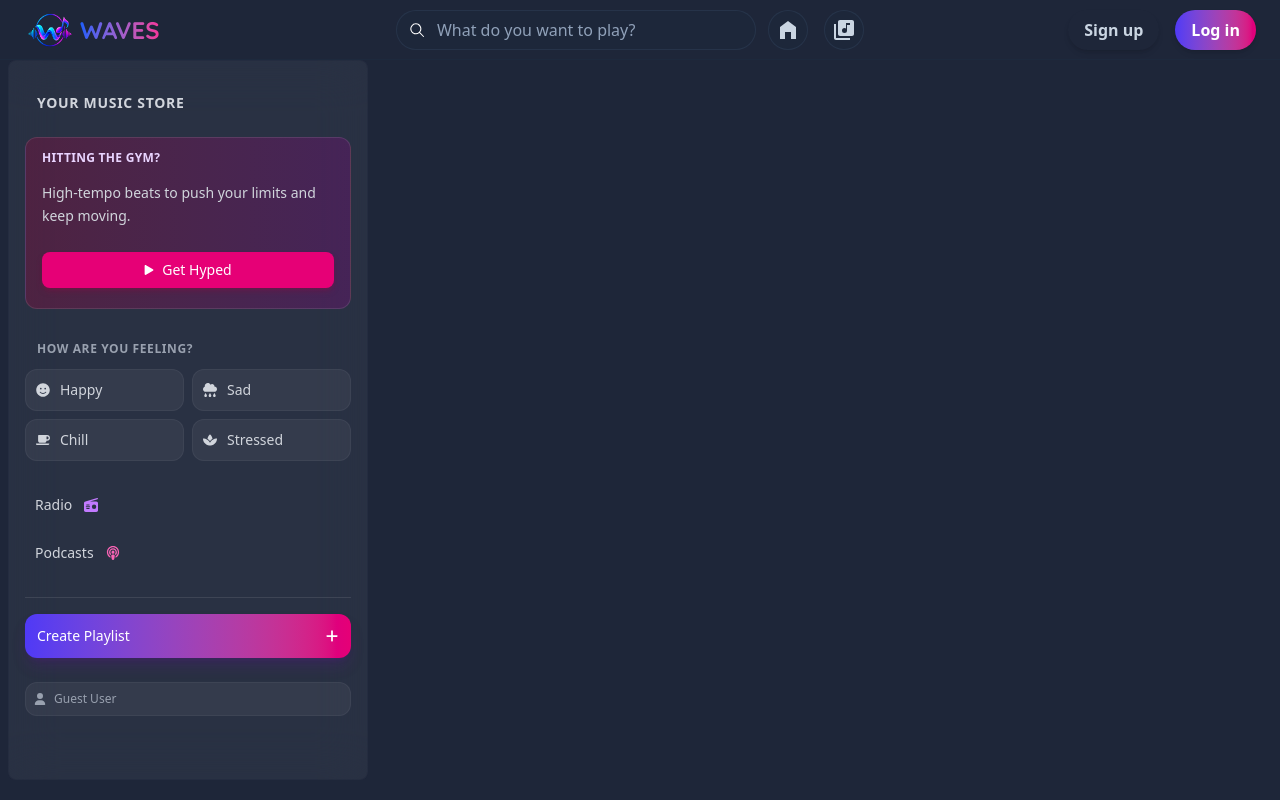
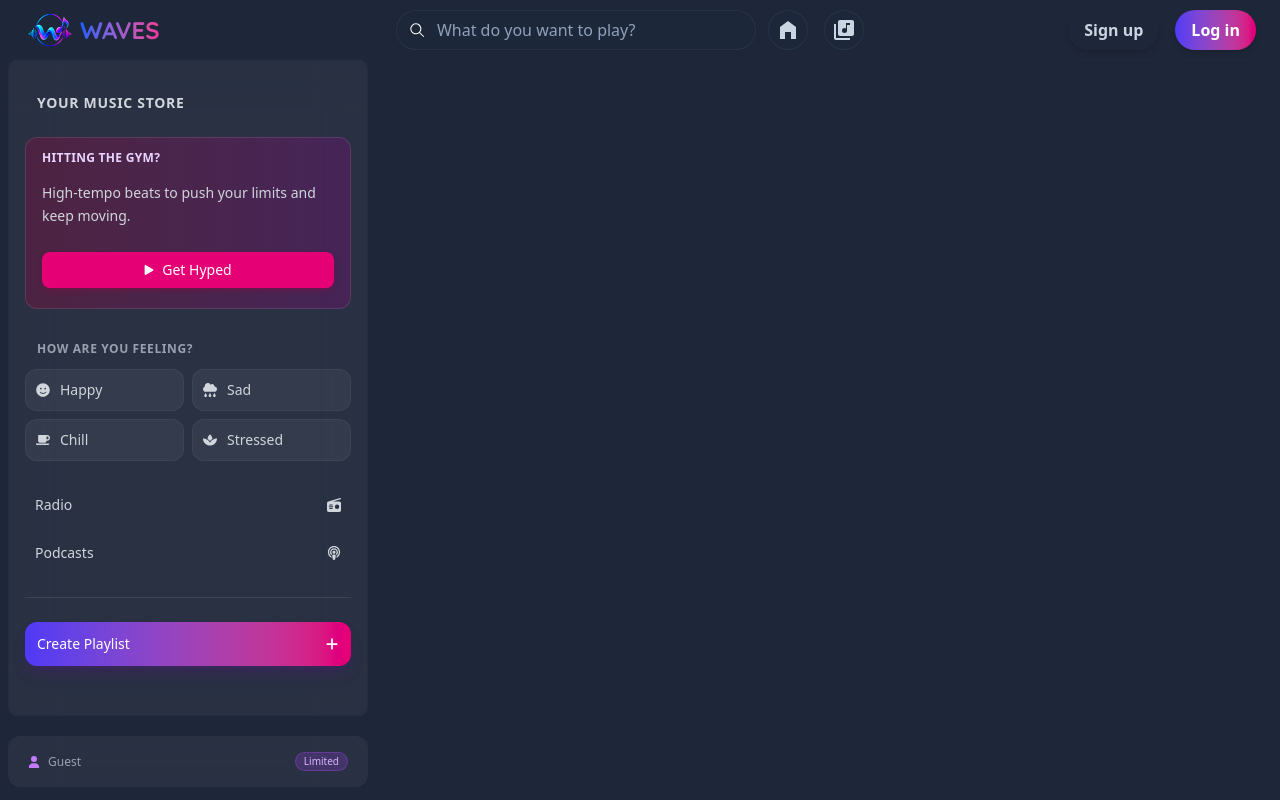
Before and after one commit to shashinirathnayake2111-afk/Waves-Premium_Music_Website, a Next.js app: page / in a window 1280 px wide. Built offline with nearby package versions, Linux system fonts and the light colour scheme.

Commit message:
Add profile card aside to the sidebar

```diff
--- a/src/components/Sidebar.tsx
+++ b/src/components/Sidebar.tsx
@@ -74,8 +74,11 @@ export default function Sidebar() {
 
   return (
     <div>
-      <aside className="fixed left-2 top-15 bg-white/5 backdrop-blur-xl border border-[#091227]/10 w-90 h-[90vh] rounded-lg p-4 overflow-y-auto">
+      <aside className="fixed left-2 top-15 w-90 h-[82vh] flex flex-col gap-3">
 
+        <div className=" bg-white/5 backdrop-blur-xl border border-[#091227]/10 rounded-lg p-4 overflow-y-auto flex-1 flex flex-col justify-between">
+
+          <div>
             <h2 className="font-semibold uppercase text-sm text-gray-300 tracking-wider mb-6 mt-4 px-3">
               Your Music Store
             </h2>
@@ -123,57 +126,66 @@ export default function Sidebar() {
                 </div>
               </div>
 
-          <li>
+              <li className="">
                 <button
                   onClick={() => router.push('/radio')}
-              className="flex items-center gap-3 w-full p-2.5 rounded-xl text-gray-300 hover:text-white hover:bg-white/5 transition-all text-sm font-medium"
+                  className="flex items-center justify-between gap-3 w-full p-2.5 rounded-xl text-gray-300 hover:text-white hover:bg-white/5 transition-all text-sm font-medium"
                 >
                   <span>Radio</span>
-              <FaRadio className="text-purple-400 text-sm" />
+                  <FaRadio className="text-grey-400 text-sm" />
                 </button>
               </li>
 
-          <li>
+              <li className="">
                 <button
-              onClick={() => router.push('/radio')}
-              className="flex items-center gap-3 w-full p-2.5 rounded-xl text-gray-300 hover:text-white hover:bg-white/5 transition-all text-sm font-medium mb-6"
+                  onClick={() => router.push('/podcasts')}
+                  className="flex items-center justify-between gap-3 w-full p-2.5 rounded-xl text-gray-300 hover:text-white hover:bg-white/5 transition-all text-sm font-medium mb-6"
                 >
                   <span>Podcasts</span>
-              <FaPodcast className="text-pink-400 text-sm" />
+                  <FaPodcast className="text-grey-400 text-sm" />
                 </button>
               </li>
             </ul>
 
-        <div className="mt-auto mb-6 pt-4 border-t border-white/10">
+            <div className="mt-auto pt-4 border-t border-white/10">
               <button
                 onClick={() => setIsCreateModalOpen(true)}
-            className="flex items-center justify-between gap-2 w-full p-3 rounded-xl bg-linear-to-r from-indigo-600 to-pink-600 hover:from-purple-500 hover:to-pink-500 text-white font-medium text-sm transition-all shadow-lg shadow-purple-900/30 active:scale-[0.98]"
+                className="flex items-center justify-between gap-2 w-full p-3 mt-2 rounded-xl bg-linear-to-r from-indigo-600 to-pink-600 hover:from-purple-500 hover:to-pink-500 text-white font-medium text-sm transition-all shadow-lg shadow-purple-900/30 active:scale-[0.98]"
               >
                 <span>Create Playlist</span>
                 <FaPlus className="text-sm" />
               </button>
             </div>
+          </div>
+        </div>
+      </aside >
 
-        <div className="flex items-center gap-3 p-2 rounded-xl bg-white/5 border border-white/5">
+      <aside>
+        <div className="bg-white/5 backdrop-blur-xl rounded-xl p-3 flex items-center justify-between fixed left-2 top-[92vh] w-90">
           {isGuest ? (
-            <div className="flex items-center text-xs text-gray-400">
+            <div className="flex items-center justify-between w-full px-2 py-1 text-xs text-gray-400">
               <span className="flex items-center gap-2">
-                <FaUser className="text-gray-400" />
-                <span>Guest User</span>
+                <FaUser className="text-purple-400 text-xs" /> Guest
+              </span>
+              <span className="text-[10px] bg-purple-500/20 text-purple-300 px-2 py-0.5 rounded-full border border-purple-500/30">
+                Limited
               </span>
             </div>
           ) : (
-            <div className="flex items-center gap-2">
-              <div className="w-7 h-7 rounded-full bg-purple-600 flex items-center justify-center font-bold text-xs text-white">
+            <div className="flex items-center gap-3 px-2 py-1">
+              <div className="w-8 h-8 rounded-full bg-linear-to-tr from-purple-600 to-pink-600 flex items-center justify-center font-bold text-xs text-white shadow-md">
                 N
               </div>
-              <span className="text-xs font-medium text-gray-200">User Profile</span>
+              <div className="flex flex-col">
+                <span className="text-xs font-medium text-white">Navod</span>
+                <span className="text-[10px] text-gray-400">Pro Listener</span>
+              </div>
             </div>
           )}
         </div>
-      </aside >
+      </aside>
 
-    { isCreateModalOpen && (
+      {isCreateModalOpen && (
         <div className="fixed inset-0 bg-black/60 backdrop-blur-sm z-50 flex items-center justify-center p-4">
           <div className="bg-slate-900 border border-white/10 p-6 rounded-2xl w-full max-w-md shadow-2xl space-y-4">
             <h3 className="text-xl font-bold text-white">Create New Playlist</h3>
```
Lines whose indentation alone changed are shown as unchanged.
